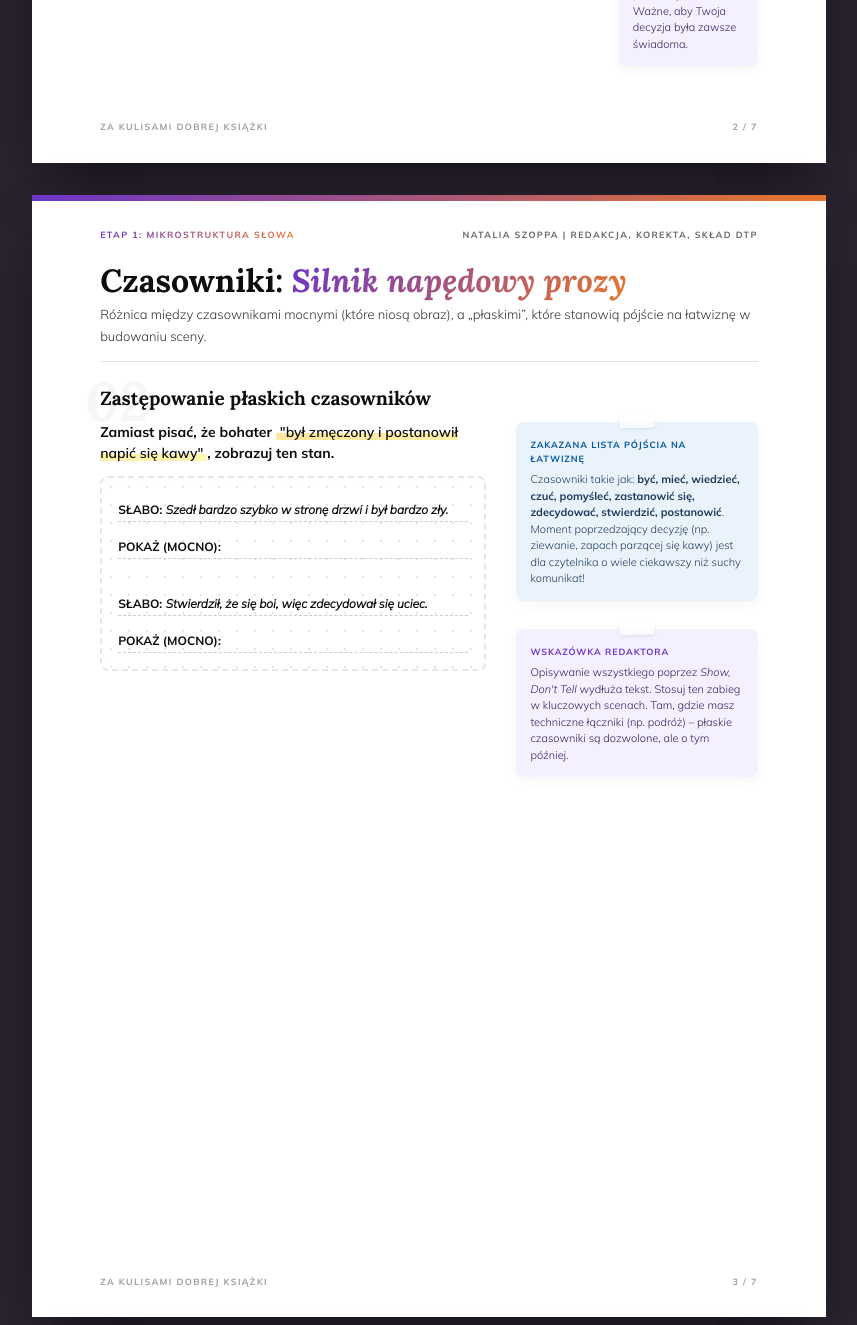
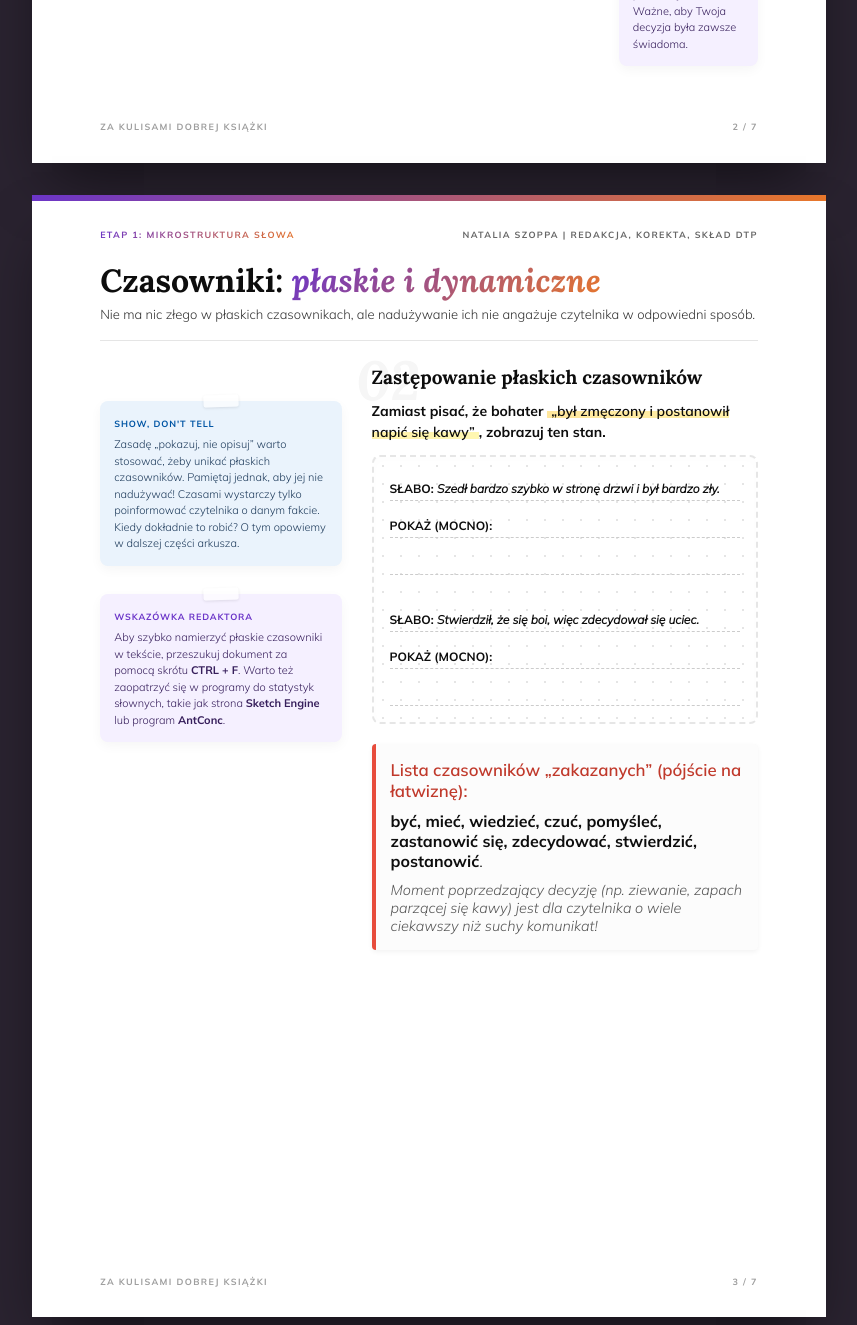
Before and after one commit to Bonnie00726/nataliaszoppa, a Jekyll site: the page gemini-code-1786537159172.html, which Jekyll copies as it is, in a window 1280 px wide and 1400 px high, scrolled down 2180 px, cut to the strip 0-1325 px from the top of the window. Shown: the whole strip, without its empty margins (211-1068 px from the left). Built offline with Jekyll 4.4.1, drawn with Linux system fonts in a browser that asks for light colours; some of the changed text lies outside the part shown.

Commit message:
Update gemini-code-1786537159172.html

```diff
--- a/gemini-code-1786537159172.html
+++ b/gemini-code-1786537159172.html
@@ -220,34 +220,47 @@
 <section class="page">
   <div class="runner top"><span class="grad-type">Etap 1: Mikrostruktura Słowa</span><span>Natalia Szoppa | Redakcja, korekta, skład DTP</span></div>
   <div class="section-opener">
-    <h2 class="section-title">Czasowniki: <em class="grad-type">Silnik napędowy prozy</em></h2>
-    <p class="body">Różnica między czasownikami mocnymi (które niosą obraz), a „płaskimi”, które stanowią pójście na łatwiznę w budowaniu sceny.</p>
+    <h2 class="section-title">Czasowniki: <em class="grad-type">płaskie i dynamiczne</em></h2>
+    <p class="body">Nie ma nic złego w płaskich czasownikach, ale nadużywanie ich nie angażuje czytelnika w odpowiedni sposób.</p>
   </div>
 
   <div class="q-row">
+    <!-- LEWA STRONA: Notatki (sticky notes) -->
+    <div class="q-sidebar">
+      <div class="box box-blue">
+        <span class="box-title">Show, Don't Tell</span>
+        Zasadę „pokazuj, nie opisuj” warto stosować, żeby unikać płaskich czasowników. Pamiętaj jednak, aby jej nie nadużywać! Czasami wystarczy tylko poinformować czytelnika o danym fakcie. Kiedy dokładnie to robić? O tym opowiemy w dalszej części arkusza.
+      </div>
+      <div class="box box-purple">
+        <span class="box-title">Wskazówka Redaktora</span>
+        Aby szybko namierzyć płaskie czasowniki w tekście, przeszukuj dokument za pomocą skrótu <strong>CTRL + F</strong>. Warto też zaopatrzyć się w programy do statystyk słownych, takie jak strona <strong>Sketch Engine</strong> lub program <strong>AntConc</strong>.
+      </div>
+    </div>
+
+    <!-- PRAWA STRONA: Ćwiczenie i lista -->
     <div class="q-main">
       <div class="q-header-area"><span class="qnum-bg">02</span><h3 class="qtitle">Zastępowanie płaskich czasowników</h3></div>
-      <div class="main-question">Zamiast pisać, że bohater <span class="highlight-marker">"był zmęczony i postanowił napić się kawy"</span>, zobrazuj ten stan. </div>
+      <div class="main-question">Zamiast pisać, że bohater <span class="highlight-marker">„był zmęczony i postanowił napić się kawy”</span>, zobrazuj ten stan. </div>
 
-      <div class="dot-grid-box" style="min-height: 180px;">
+      <!-- Wydłużona sekcja na notatki -->
+      <div class="dot-grid-box" style="min-height: 240px;">
         <div class="fill-list" style="margin-top: 5px;">
           <div class="fill-row"><span class="fill-label">SŁABO: <em>Szedł bardzo szybko w stronę drzwi i był bardzo zły.</em></span><div class="fill-space"></div></div>
           <div class="fill-row"><span class="fill-label">POKAŻ (MOCNO):</span><div class="fill-space"></div></div>
+          <div class="fill-row"><span class="fill-label"></span><div class="fill-space"></div></div> <!-- Dodatkowa linia -->
           <div class="fill-row" style="margin-top: 20px;"><span class="fill-label">SŁABO: <em>Stwierdził, że się boi, więc zdecydował się uciec.</em></span><div class="fill-space"></div></div>
           <div class="fill-row"><span class="fill-label">POKAŻ (MOCNO):</span><div class="fill-space"></div></div>
+          <div class="fill-row"><span class="fill-label"></span><div class="fill-space"></div></div> <!-- Dodatkowa linia -->
         </div>
       </div>
-    </div>
 
-    <div class="q-sidebar">
-      <div class="box box-blue">
-        <span class="box-title">Zakazana lista pójścia na łatwiznę</span>
-        Czasowniki takie jak: <strong>być, mieć, wiedzieć, czuć, pomyśleć, zastanowić się, zdecydować, stwierdzić, postanowić</strong>. Moment poprzedzający decyzję (np. ziewanie, zapach parzącej się kawy) jest dla czytelnika o wiele ciekawszy niż suchy komunikat!
+      <!-- Dodana wizualnie jasna lista czasowników zakazanych -->
+      <div class="forbidden-list" style="margin-top: 20px; padding: 15px; background-color: #fcfcfc; border-left: 4px solid #e74c3c; border-radius: 4px; box-shadow: 0 2px 5px rgba(0,0,0,0.05);">
+        <h4 style="margin-top: 0; margin-bottom: 10px; color: #c0392b; font-size: 1.05em;">Lista czasowników „zakazanych” (pójście na łatwiznę):</h4>
+        <p style="margin: 0 0 10px 0;"><strong>być, mieć, wiedzieć, czuć, pomyśleć, zastanowić się, zdecydować, stwierdzić, postanowić</strong>.</p>
+        <p style="margin: 0; font-size: 0.9em; color: #555;"><em>Moment poprzedzający decyzję (np. ziewanie, zapach parzącej się kawy) jest dla czytelnika o wiele ciekawszy niż suchy komunikat!</em></p>
       </div>
-      <div class="box box-purple">
-        <span class="box-title">Wskazówka Redaktora</span>
-        Opisywanie wszystkiego poprzez <em>Show, Don't Tell</em> wydłuża tekst. Stosuj ten zabieg w kluczowych scenach. Tam, gdzie masz techniczne łączniki (np. podróż) – płaskie czasowniki są dozwolone, ale o tym później.
-      </div>
+
     </div>
   </div>
   <div class="runner bottom"><span>ZA KULISAMI DOBREJ KSIĄŻKI</span><span>3 / 7</span></div>
@@ -291,7 +304,7 @@
 <div class="q-sidebar" style="padding-top: 0; flex: 1;">
       <div class="box box-orange" style="margin-bottom: 16px;">
         <span class="box-title">Pójdź o krok dalej</span>
-      <p>  Przeanalizuj spółgłoski i samogłoski.</p>
+      <p><strong>Przeanalizuj spółgłoski i samogłoski.</strong></p>
 <p>Słowa pełne twardych spółgłosek (<em>zgrzyt, trzask, twardy, krótki</em>) są ostre i dynamiczne.</p>
 <p>Słowa bogate w samogłoski i miękkie głoski (<em>szelest, falowanie, marzenie, płynność</em>) są łagodniejsze dla ucha.</p>
         <br>
@@ -301,6 +314,8 @@
       <div class="dot-grid-box" style="min-height: 120px; padding: 12px 14px;">
         <span class="box-title" style="display: block; font-size: 9px; font-weight: 800; letter-spacing: 0.1em; text-transform: uppercase; margin-bottom: 8px; color: var(--grad-start);">Przeanalizuj swoje akapity</span>
         <div class="fill-list" style="margin-top: 0;">
+          <div class="fill-row" style="margin-bottom: 8px;"><span class="fill-label" style="font-size: 11px;">Zdania do __ słów:</span><div class="fill-space"></div></div>
+          <div class="fill-row" style="margin-bottom: 8px;"><span class="fill-label" style="font-size: 11px;">Zdania do __ słów:</span><div class="fill-space"></div></div>
           <div class="fill-row" style="margin-bottom: 8px;"><span class="fill-label" style="font-size: 11px;">Zdania do __ słów:</span><div class="fill-space"></div></div>
           <div class="fill-row" style="margin-bottom: 8px;"><span class="fill-label" style="font-size: 11px;">Zdania do __ słów:</span><div class="fill-space"></div></div>
           <div class="fill-row" style="margin-bottom: 8px;"><span class="fill-label" style="font-size: 11px;">Zdania do __ słów:</span><div class="fill-space"></div></div>
```
